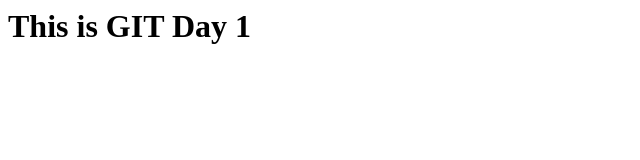
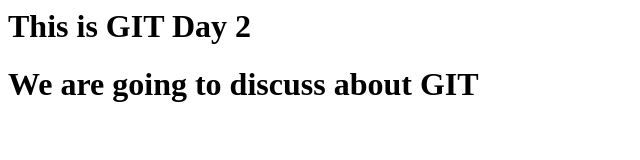
Before and after one commit to greensguna7/env-test, a plain HTML site: page index.html in a window 1280 px wide. Shown: the whole page, without its empty margins (0-640 px from the left). Drawn offline with Linux system fonts and the light colour scheme.

Commit message:
Second Commit

```diff
--- a/index.html
+++ b/index.html
@@ -1,3 +1,4 @@
 <html>
-<h1>This is GIT Day 1</h1>
+<h1>This is GIT Day 2</h1>
+<h1>We are going to discuss about GIT</h1>
 </html>
```
